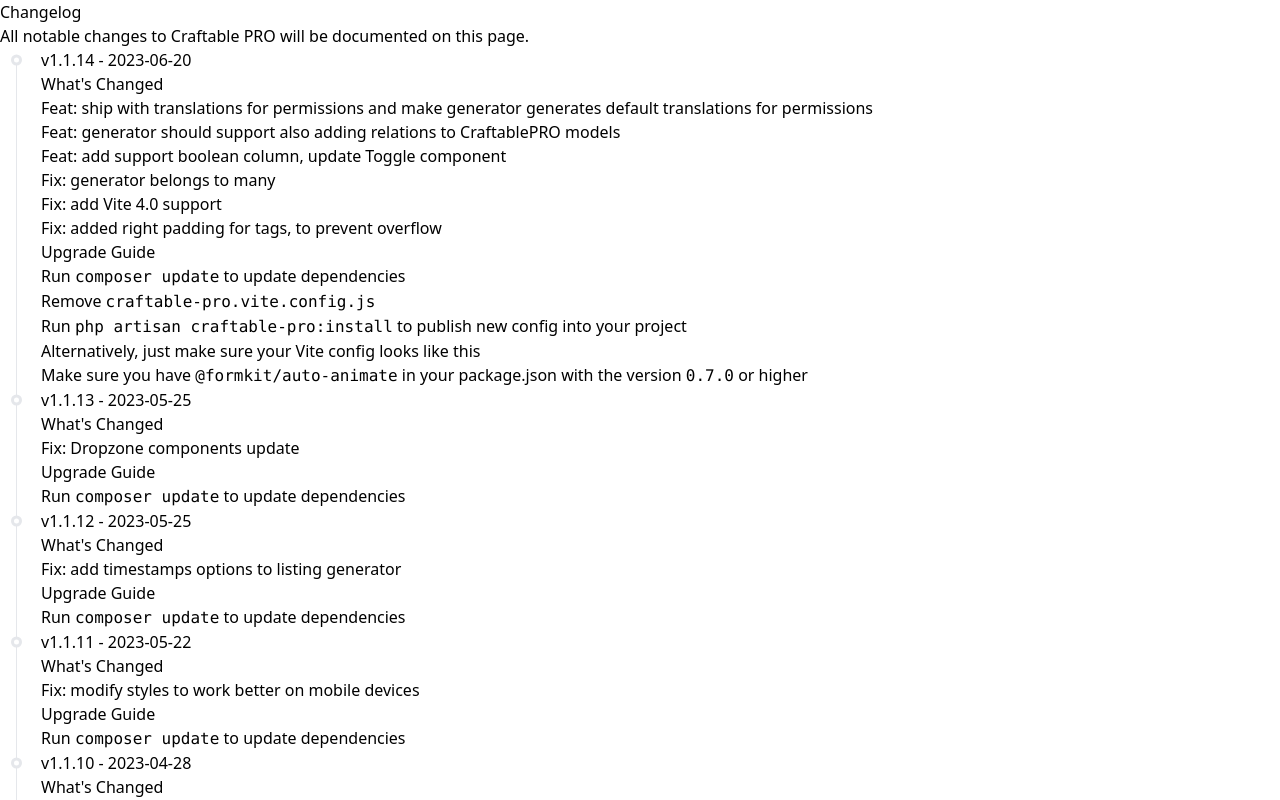
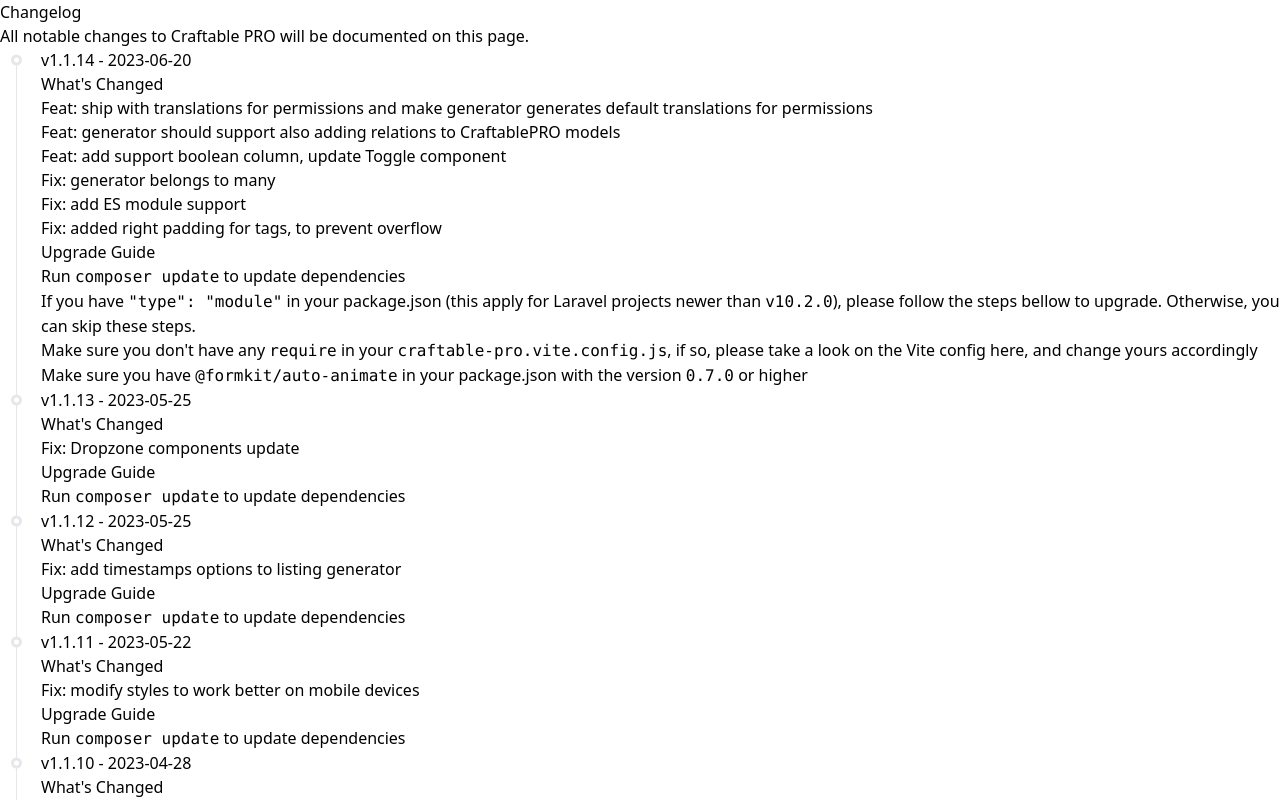
Before and after one commit to BRACKETS-by-TRIAD/craftable-pro-docs, a Next.js app: page /changelog in a window 1280 px wide. Shown: the top 800 px of the page. Built offline with nearby package versions, Linux system fonts and the light colour scheme.

Commit message:
fix: v1.1.14 changelog changes

```diff
--- a/pages/changelog.mdx
+++ b/pages/changelog.mdx
@@ -12,16 +12,15 @@ All notable changes to Craftable PRO will be documented on this page.
 - Feat: generator should support also adding relations to CraftablePRO models
 - Feat: add support boolean column, update Toggle component
 - Fix: generator belongs to many
-- Fix: add Vite 4.0 support
+- Fix: add ES module support
 - Fix: added right padding for tags, to prevent overflow
 
 ### Upgrade Guide
 
 - Run `composer update` to update dependencies
-- Remove `craftable-pro.vite.config.js`
-- Run `php artisan craftable-pro:install` to publish new config into your project
-- Alternatively, just make sure your Vite config looks like [this](/getting-started/vite-configuration#alternatively-use-inline-postcss-configuration)
-- Make sure you have `@formkit/auto-animate` in your package.json with the version `0.7.0` or higher
+- If you have `"type": "module"` in your package.json (this apply for Laravel projects newer than `v10.2.0`), please follow the steps bellow to upgrade. Otherwise, you can skip these steps.
+  - Make sure you don't have any `require` in your `craftable-pro.vite.config.js`, if so, please take a look on the Vite config [here](/getting-started/vite-configuration#alternatively-use-inline-postcss-configuration), and change yours accordingly
+  - Make sure you have `@formkit/auto-animate` in your package.json with the version `0.7.0` or higher
 
 ## v1.1.13 - 2023-05-25
 
```
